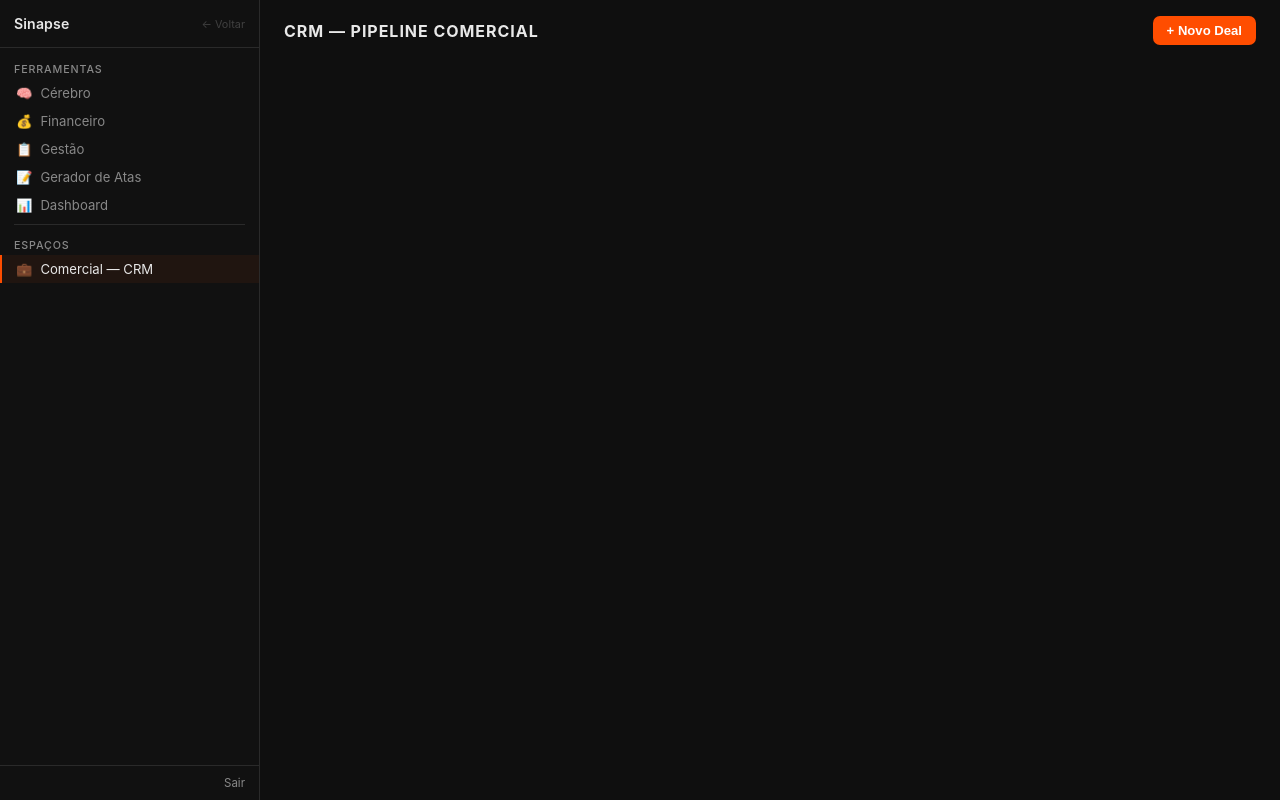
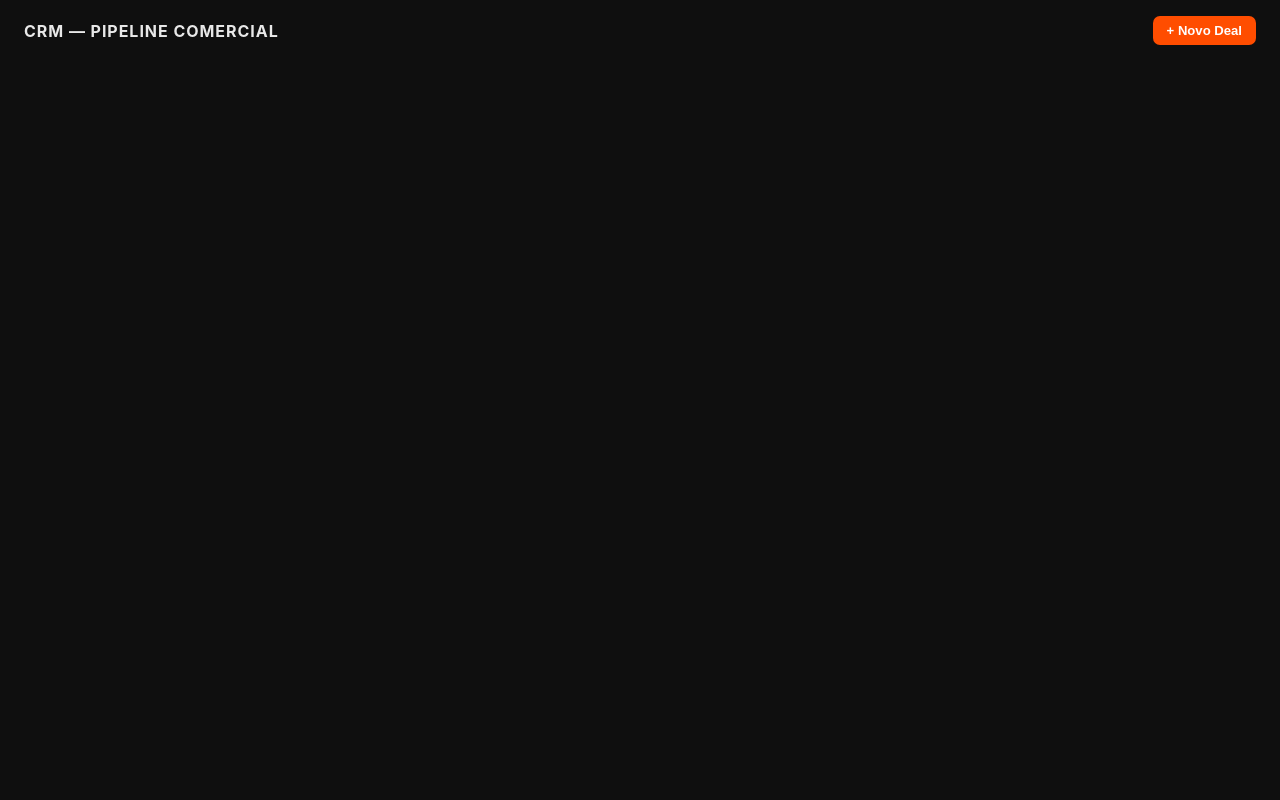
Before and after one commit to cardo-jpg/cardo-sinapse, a FastAPI app: template frontend/templates/crm.html in a window 1280 px wide. Run offline with FastAPI, Linux system fonts and the light colour scheme; the template is opened without the code that fills it, so the values that code supplies are empty; some libraries are stand-ins or nearby versions.

Commit message:
crm: remove sidebar nav — page runs inside gestao iframe

```diff
--- a/frontend/templates/crm.html
+++ b/frontend/templates/crm.html
@@ -10,54 +10,7 @@
     [x-cloak] { display: none !important; }
 
     /* ── layout ── */
-    body { overflow: hidden; }
-    .fin-shell { display: flex; height: 100vh; overflow: hidden; }
-
-    /* ── left nav ── */
-    .fin-nav {
-      width: 260px; flex-shrink: 0;
-      background: #111; border-right: 1px solid var(--border);
-      display: flex; flex-direction: column;
-      height: 100vh; overflow: hidden;
-      font-family: 'Inter', -apple-system, BlinkMacSystemFont, sans-serif;
-    }
-    .fin-nav-brand {
-      padding: 13px 14px; display: flex; align-items: center; gap: 8px;
-      border-bottom: 1px solid var(--border); flex-shrink: 0; min-height: 48px;
-    }
-    .fin-nav-brand-name {
-      font-size: .88rem; font-weight: 600; color: var(--text);
-      text-decoration: none; letter-spacing: .01em;
-    }
-    .fin-nav-back {
-      margin-left: auto; font-size: .68rem; color: #404040;
-      text-decoration: none; white-space: nowrap; transition: color .15s;
-    }
-    .fin-nav-back:hover { color: var(--muted); }
-    .fin-nav-section { flex: 1; overflow-y: auto; padding: 6px 0; }
-    .fin-nav-label {
-      font-size: .67rem; font-weight: 500; text-transform: uppercase;
-      letter-spacing: .08em; color: var(--muted);
-      padding: 9px 14px 3px;
-    }
-    .fin-nav-item {
-      display: flex; align-items: center; gap: 8px;
-      padding: 6px 14px; font-size: .82rem; color: var(--muted);
-      cursor: pointer; border: none; background: none; width: 100%;
-      text-align: left; border-left: 2px solid transparent;
-      transition: color .15s, background .15s, border-color .15s;
-      text-decoration: none;
-    }
-    .fin-nav-item:hover { color: var(--text); background: #ffffff07; }
-    .fin-nav-item.active { color: var(--text); border-left-color: var(--accent); background: #ff4d0010; }
-    .fin-nav-sep { height: 1px; background: var(--border); margin: 5px 14px; }
-    .fin-nav-footer {
-      padding: 10px 14px; border-top: 1px solid var(--border);
-      display: flex; align-items: center; gap: 8px; flex-shrink: 0;
-    }
-    .fin-nav-user { font-size: .76rem; color: var(--muted); flex: 1; overflow: hidden; text-overflow: ellipsis; white-space: nowrap; }
-    .fin-nav-logout { font-size: .72rem; color: var(--muted); text-decoration: none; }
-    .fin-nav-logout:hover { color: var(--accent); }
+    body { overflow: hidden; height: 100vh; display: flex; flex-direction: column; }
 
     /* ── main ── */
     .fin-main { flex: 1; overflow: hidden; display: flex; flex-direction: column; min-width: 0; }
@@ -143,46 +96,6 @@
   </style>
 </head>
 <body x-data="crmApp()" x-init="init()" x-cloak>
-  <div class="fin-shell">
-
-    <!-- ── LEFT NAV ── -->
-    <nav class="fin-nav">
-      <div class="fin-nav-brand">
-        <span class="fin-nav-brand-name">Sinapse</span>
-        <a href="/gestao" class="fin-nav-back">← Voltar</a>
-      </div>
-
-      <div class="fin-nav-section">
-        <div class="fin-nav-label">Ferramentas</div>
-        <a href="/conversar" class="fin-nav-item">
-          <span>🧠</span> Cérebro
-        </a>
-        <a href="/financeiro" class="fin-nav-item">
-          <span>💰</span> Financeiro
-        </a>
-        <a href="/gestao" class="fin-nav-item">
-          <span>📋</span> Gestão
-        </a>
-        <a href="/ata" class="fin-nav-item">
-          <span>📝</span> Gerador de Atas
-        </a>
-        <a href="/trafego" class="fin-nav-item">
-          <span>📊</span> Dashboard
-        </a>
-
-        <div class="fin-nav-sep"></div>
-        <div class="fin-nav-label">Espaços</div>
-        <a href="/crm" class="fin-nav-item active">
-          <span>💼</span> Comercial — CRM
-        </a>
-      </div>
-
-      <div class="fin-nav-footer">
-        <span class="fin-nav-user">{{ user }}</span>
-        <a href="/logout" class="fin-nav-logout">Sair</a>
-      </div>
-    </nav>
-
     <!-- ── MAIN ── -->
     <main class="fin-main">
 
@@ -376,7 +289,6 @@
       </template>
 
     </main>
-  </div>
 
   <script>
     function crmApp() {
```
